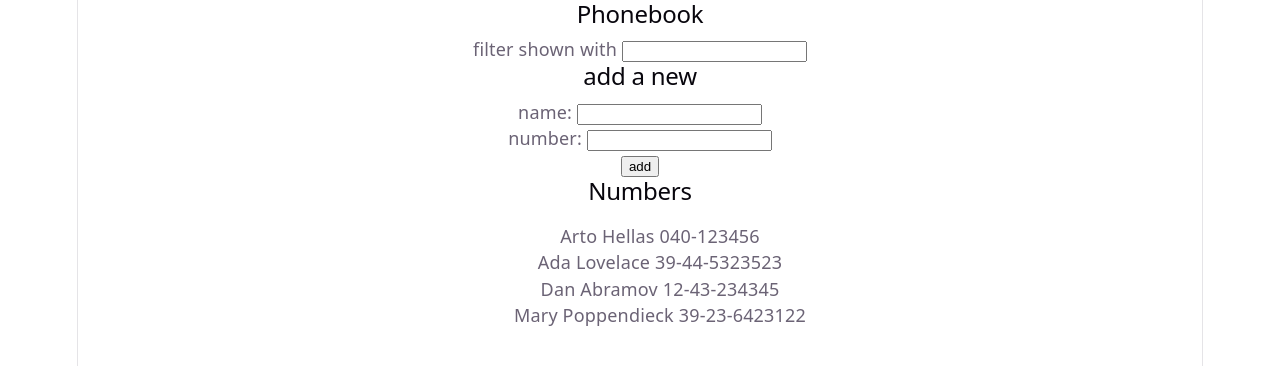
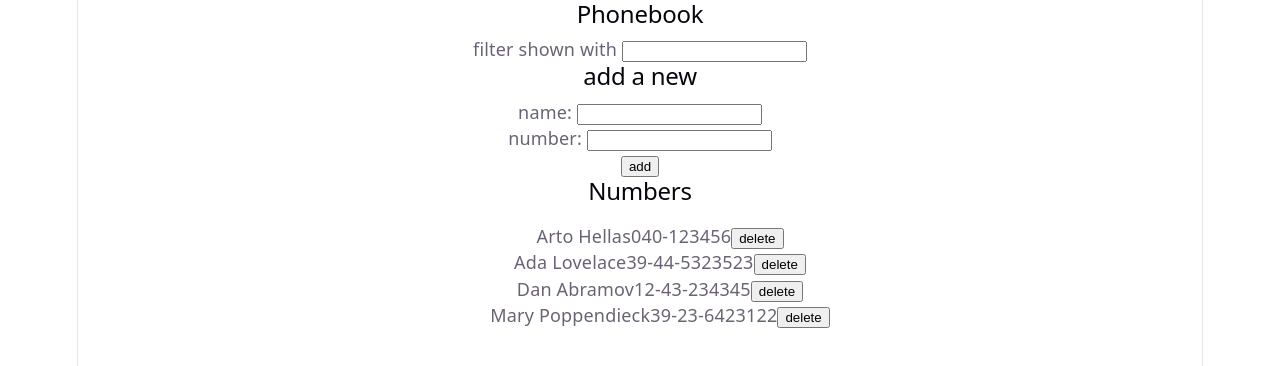
Before and after one commit to Sampinen/fullstack, a React (Vite) app in the folder osa2/puhelinluettelot/: page / in a window 1280 px wide. Shown: the top 366 px of the page. Built offline with nearby package versions, Linux system fonts and the light colour scheme; data requests are answered from the project's data file.

Commit message:
Tehtävä 2.14

```diff
--- a/osa2/puhelinluettelot/src/App.jsx
+++ b/osa2/puhelinluettelot/src/App.jsx
@@ -28,14 +28,27 @@ const PersonsForm = ({AddPerson, newName, handleNameChange,newNumber, handleNumb
   )
 }
 
-  const NumbersList = ({personsToShow}) => {
+  const NumbersList = ({personsToShow,persons,setPersons}) => {
+    const delPerson = (index)=>{
+      personsService.delObject(index)
+                  .then( () => {
+                        console.log('person deleted'),
+                        setPersons(persons.filter(person => person.id !== index))
+                                }
+                        )
+                      }
     return (
       <>
         <h2>Numbers</h2>
         <ul>
           {personsToShow.map(person =>
-          <p key={person.id}> {person.name} {person.number}</p>
-
+          <p key={person.id}>
+            {person.name}
+            {person.number}
+            <button onClick={() =>delPerson(person.id)}>
+              delete
+            </button>
+          </p>
           ) }
         </ul>
       </>
@@ -134,7 +147,7 @@ const App = () => {
       handleNameChange={handleNameChange}
       newNumber={newNumber}
       handleNumberChange={handleNumberChange}/>
-      <NumbersList personsToShow={personsToShow}/>
+      <NumbersList personsToShow={personsToShow} persons={persons} setPersons={setPersons} />
 
     </div>
   )
--- a/osa2/puhelinluettelot/src/services/persons.js
+++ b/osa2/puhelinluettelot/src/services/persons.js
@@ -10,7 +10,12 @@ const create = newObject => {
   return axios.post(baseUrl, newObject)
 }
 
+const delObject = (id) => {
+  return axios.delete(`${baseUrl}/${id}`)
+}
+
 export default {
   getAll: getAll,
-  create: create
+  create: create,
+  delObject: delObject
 }
```
